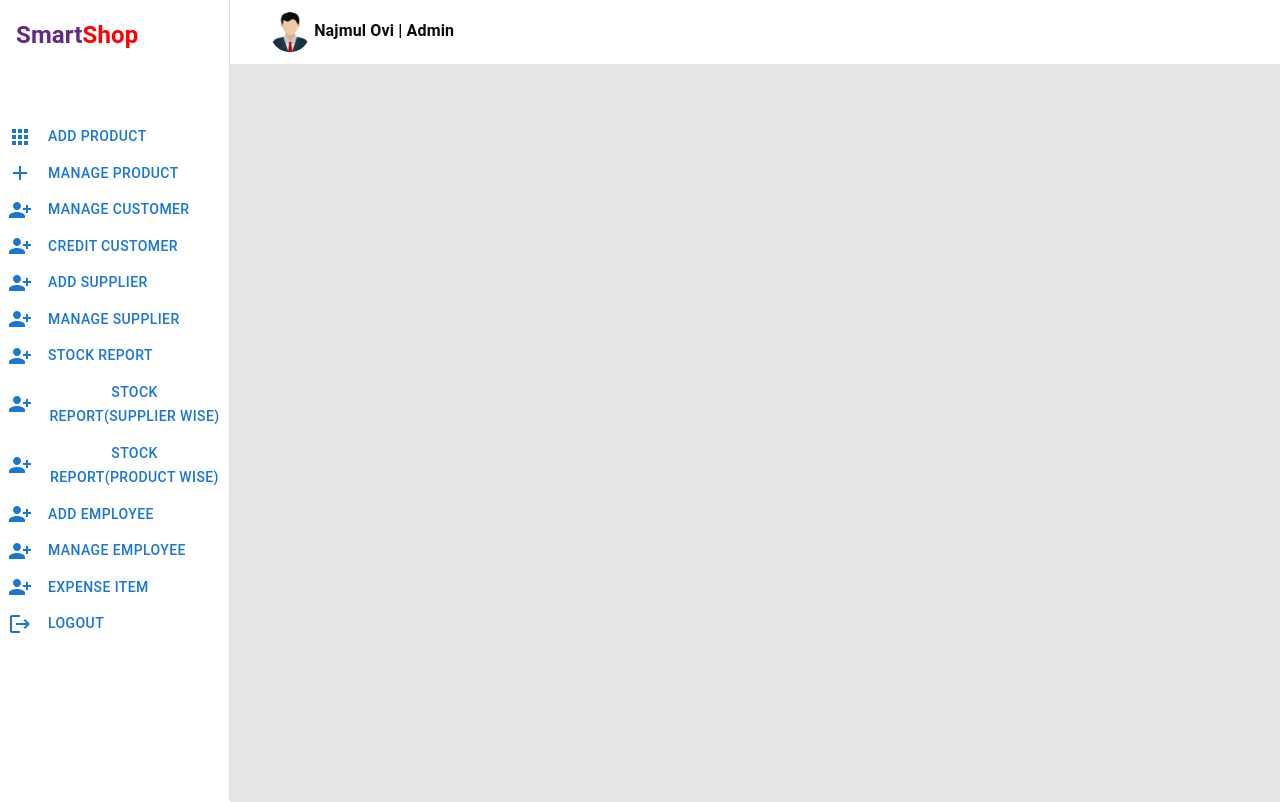
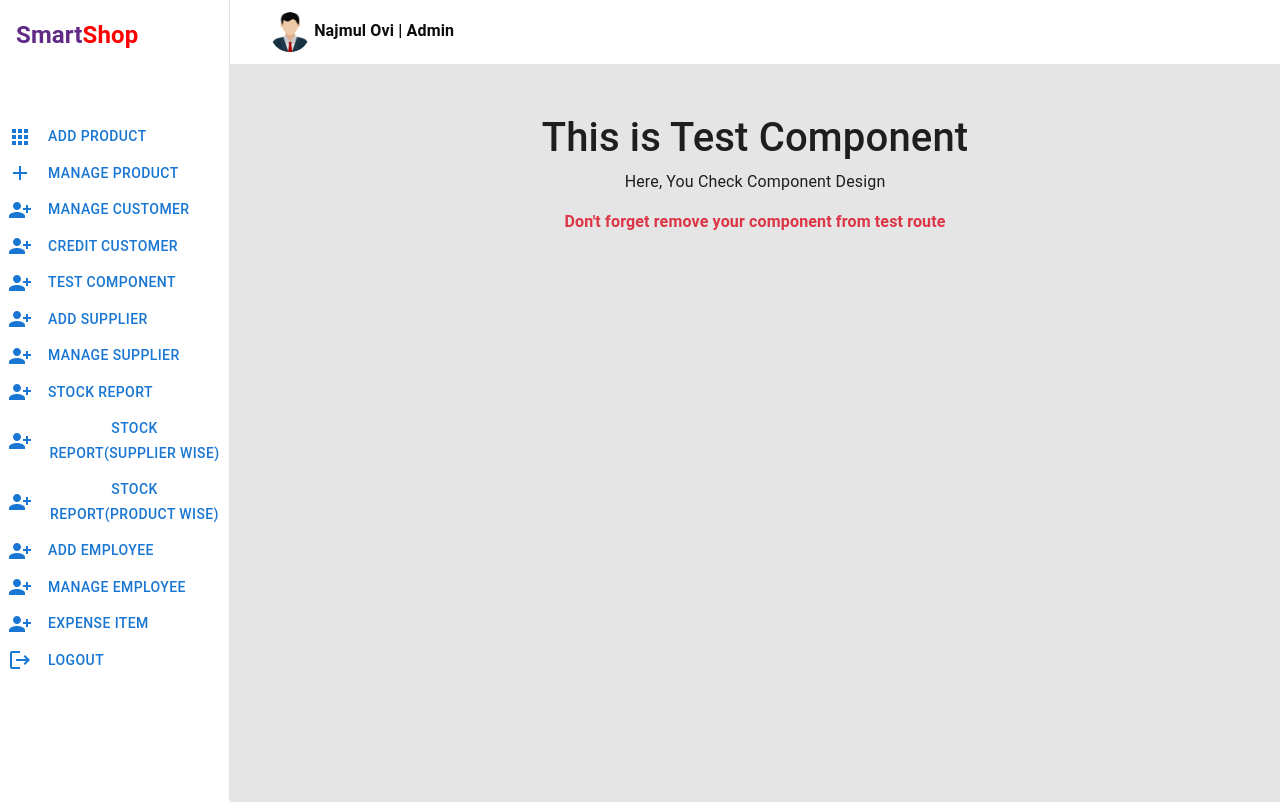
Before and after one commit to imRHB/smart-shop-client, a React (Create React App) app: page /dashboard/test-component in a window 1280 px wide. Shown: the top 802 px of the page. Built offline with nearby package versions, Linux system fonts and the light colour scheme.

Commit message:
write test component route for testing component design

```diff
--- a/src/pages/Dashboard/NestedRoutes/NestedRoutes.js
+++ b/src/pages/Dashboard/NestedRoutes/NestedRoutes.js
@@ -12,6 +12,10 @@ import ManageSupplier from "../ManageSupplier/ManageSupplier";
 import ProductStock from "../ProductStock/ProductStock";
 import StockManagements from "../StockManagement/StockManagements";
 import SupplierStock from "../SupplierStock/SupplierStock";
+//==============import your component here====================//
+// import TestComponent from "../TestComponent/TestComponent";
+import TestComponent from "../TestComponent/TestComponent";
+//==============import your component here===================//
 
 const NestedRoutes = () => {
   return (
@@ -30,6 +34,11 @@ const NestedRoutes = () => {
         <Route path="add-employee" element={<AddEmployee />}></Route>
         <Route path="manage-employee" element={<EmployeeManagement />}></Route>
         <Route path="expense-item" element={<ExpenseItem />}></Route>
+
+        {/*===================TEST YOUR COMPONENT HERE=====================*/}
+        {/* <Route path="expense-item" element={<TestComponent />}></Route> */}
+        <Route path="test-component" element={<TestComponent />}></Route>
+        {/*===================TEST YOUR COMPONENT HERE====================*/}
       </Routes>
     </>
   );
--- a/src/pages/Dashboard/SidebarNavigation/SidebarNavigation.js
+++ b/src/pages/Dashboard/SidebarNavigation/SidebarNavigation.js
@@ -76,6 +76,16 @@ const SidebarNavigation = () => {
           >
             <Button>
               <PersonAddAlt1Icon sx={{ mr: 2 }} /> Credit Customer
+            </Button>
+          </NavLink>
+          <br />
+          <NavLink
+            style={{ textDecoration: "none" }}
+            to={`/dashboard/test-component`}
+            activeClassName="active"
+          >
+            <Button>
+              <PersonAddAlt1Icon sx={{ mr: 2 }} /> Test Component
             </Button>
           </NavLink>
           <br />
--- /dev/null
+++ b/src/pages/Dashboard/TestComponent/TestComponent.js
@@ -0,0 +1,15 @@
+import React from "react";
+
+const TestComponent = () => {
+  return (
+    <div className="text-center" style={{ marginTop: "50px" }}>
+      <h1>This is Test Component</h1>
+      <p>Here, You Check Component Design</p>
+      <p className="text-danger fw-bold">
+        Don't forget remove your component from test route
+      </p>
+    </div>
+  );
+};
+
+export default TestComponent;
```
